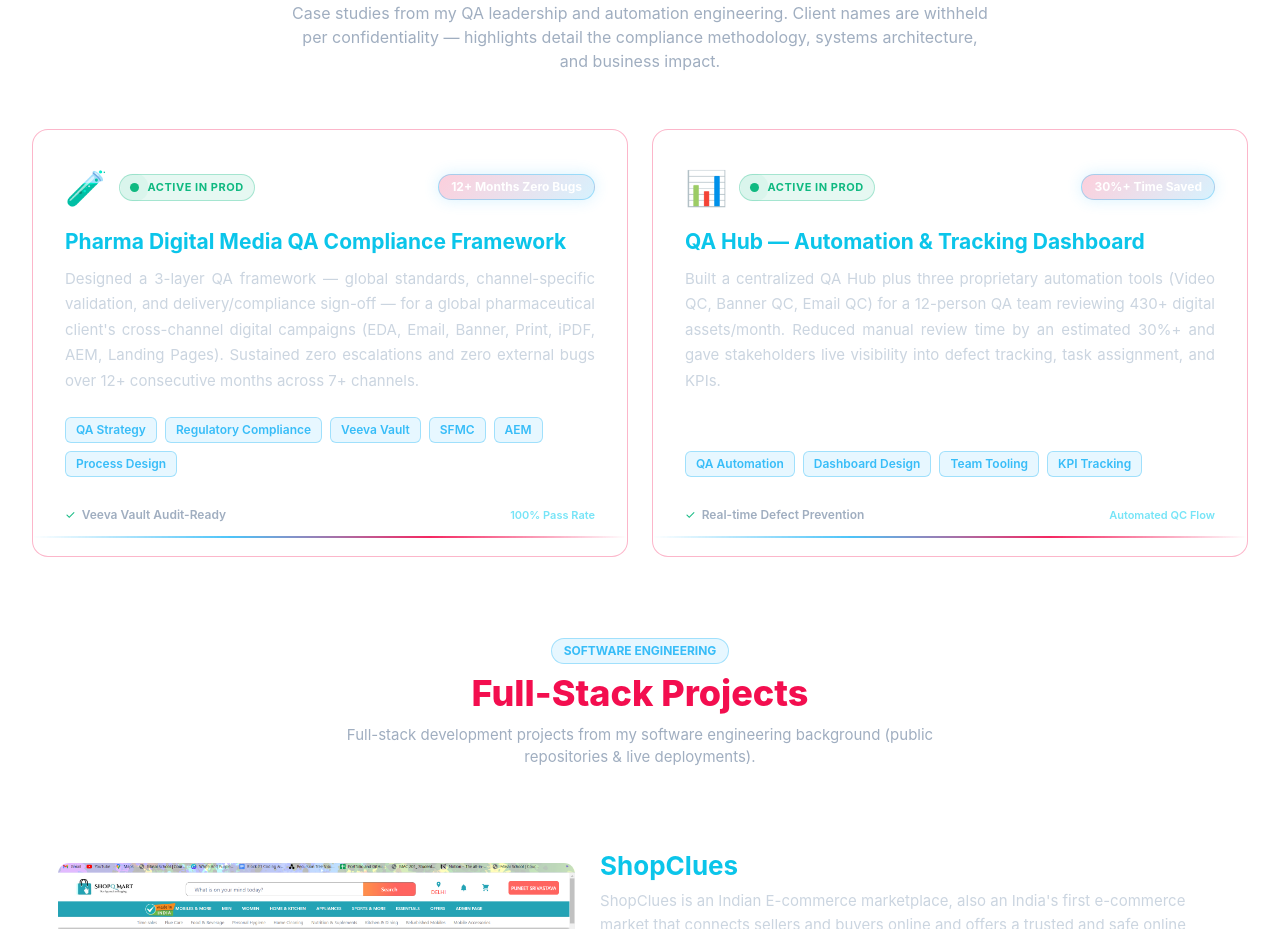
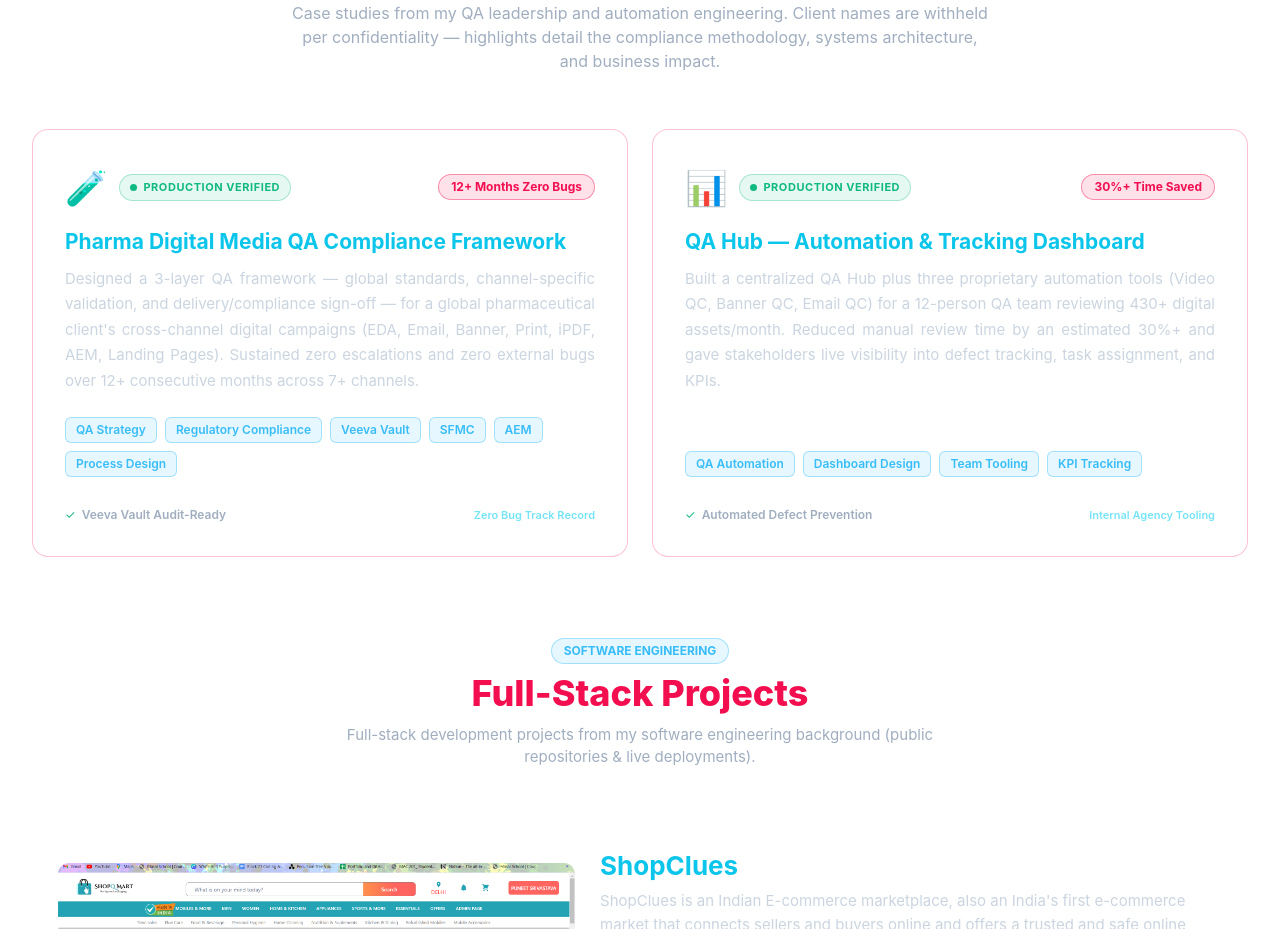
Before and after one commit to CodexPuneet/CodexPuneet.github.io, a React (Create React App) app: page / in a window 1280 px wide. Shown: the part 7980-8909 px from the top of the page. Built offline with nearby package versions, Linux system fonts and the light colour scheme.

Commit message:
Remove distracting laser scanner and radar pulse from testing cards; replace with clean executive styling

```diff
--- a/src/Pages/Home.css
+++ b/src/Pages/Home.css
@@ -164,98 +164,44 @@
   color: #38bdf8;
 }
 
-/* QA & Testing Interactive Animations */
-.qa-card-animated {
+/* QA & Testing Executive Cards */
+.qa-card-refined {
   position: relative;
-  overflow: hidden;
-  transition: all 0.4s cubic-bezier(0.4, 0, 0.2, 1);
+  background: rgba(255, 255, 255, 0.03);
+  backdrop-filter: blur(16px);
+  -webkit-backdrop-filter: blur(16px);
+  border: 1px solid rgba(243, 14, 79, 0.25);
+  border-radius: 20px;
+  transition: all 0.35s cubic-bezier(0.4, 0, 0.2, 1);
 }
 
-.qa-card-animated::before {
-  content: '';
-  position: absolute;
-  top: 0;
-  left: -150%;
-  width: 100%;
-  height: 100%;
-  background: linear-gradient(
-    90deg,
-    transparent 0%,
-    rgba(56, 189, 248, 0.08) 50%,
-    rgba(243, 14, 79, 0.1) 80%,
-    transparent 100%
-  );
-  transform: skewX(-25deg);
-  pointer-events: none;
-  transition: left 0.75s ease;
+.qa-card-refined:hover {
+  transform: translateY(-5px);
+  border-color: rgba(56, 189, 248, 0.6);
+  box-shadow: 0 16px 36px -10px rgba(56, 189, 248, 0.25), 0 0 20px rgba(243, 14, 79, 0.15);
 }
 
-.qa-card-animated:hover::before {
-  left: 200%;
+.qa-status-pill {
+  display: inline-flex;
+  align-items: center;
+  gap: 6px;
+  padding: 4px 10px;
+  border-radius: 9999px;
+  background: rgba(16, 185, 129, 0.1);
+  border: 1px solid rgba(16, 185, 129, 0.3);
+  font-size: 11px;
+  font-weight: 700;
+  color: #10b981;
+  letter-spacing: 0.05em;
 }
 
-.qa-scan-line {
-  position: absolute;
-  top: 0;
-  left: 0;
-  right: 0;
-  height: 2px;
-  background: linear-gradient(90deg, transparent, #38bdf8, #f30e4f, transparent);
-  animation: qa__scan 4s cubic-bezier(0.4, 0, 0.2, 1) infinite;
-  opacity: 0.75;
+.qa-status-dot {
+  width: 7px;
+  height: 7px;
+  border-radius: 50%;
+  background-color: #10b981;
 }
 
-@keyframes qa__scan {
-  0% {
-    top: 0%;
-    opacity: 0;
-  }
-  15% {
-    opacity: 0.9;
-  }
-  85% {
-    opacity: 0.9;
-  }
-  100% {
-    top: 100%;
-    opacity: 0;
-  }
-}
-
-.qa-radar-pulse {
-  display: inline-block;
-  width: 9px;
-  height: 9px;
-  border-radius: 50%;
-  background-color: #10b981;
-  box-shadow: 0 0 0 0 rgba(16, 185, 129, 0.7);
-  animation: radar__pulse 2s infinite;
-}
-
-@keyframes radar__pulse {
-  0% {
-    box-shadow: 0 0 0 0 rgba(16, 185, 129, 0.7);
-  }
-  70% {
-    box-shadow: 0 0 0 10px rgba(16, 185, 129, 0);
-  }
-  100% {
-    box-shadow: 0 0 0 0 rgba(16, 185, 129, 0);
-  }
-}
-
-.qa-metric-badge {
-  background: linear-gradient(135deg, rgba(243, 14, 79, 0.2), rgba(56, 189, 248, 0.2));
-  border: 1px solid rgba(56, 189, 248, 0.4);
-  box-shadow: 0 0 15px rgba(56, 189, 248, 0.2);
-  transition: all 0.3s ease;
-}
-
-.qa-card-animated:hover .qa-metric-badge {
-  box-shadow: 0 0 25px rgba(243, 14, 79, 0.4);
-  border-color: #f30e4f;
-  transform: scale(1.05);
-}
 
 /* Skills & Tools Interactive Animation */
 .skill-card-animated {
--- a/src/Pages/Project.jsx
+++ b/src/Pages/Project.jsx
@@ -199,37 +199,30 @@
         {caseStudies.map((cs, idx) => (
           <MotionBox
             key={cs.id}
-            initial={{ opacity: 0, y: 24 }}
+            initial={{ opacity: 0, y: 20 }}
             whileInView={{ opacity: 1, y: 0 }}
             viewport={{ once: true }}
-            transition={{ duration: 0.5, delay: idx * 0.15 }}
+            transition={{ duration: 0.5, delay: idx * 0.12 }}
             p={{ base: 6, md: 8 }}
             borderRadius="2xl"
-            className="glass-card qa-card-animated"
-            border="1px solid"
-            borderColor="rgba(243, 14, 79, 0.3)"
+            className="qa-card-refined"
             position="relative"
             display="flex"
             flexDirection="column"
             justifyContent="space-between"
           >
-            {/* Animated QA Scanner Laser Beam */}
-            <Box className="qa-scan-line" />
-
             <Box>
-              {/* Header Telemetry Row */}
+              {/* Header Row */}
               <Flex justify="space-between" align="center" mb={4}>
                 <Flex align="center" gap={3}>
                   <Text fontSize="34px">{cs.icon}</Text>
-                  <HStack spacing={2} px={2.5} py={1} borderRadius="full" bg="rgba(16, 185, 129, 0.1)" border="1px solid rgba(16, 185, 129, 0.3)">
-                    <span className="qa-radar-pulse" />
-                    <Text fontSize="11px" fontWeight={700} color="#10b981" letterSpacing="wider">
-                      ACTIVE IN PROD
-                    </Text>
-                  </HStack>
+                  <span className="qa-status-pill">
+                    <span className="qa-status-dot" />
+                    PRODUCTION VERIFIED
+                  </span>
                 </Flex>
 
-                <span className="qa-metric-badge px-3 py-1 rounded-full text-xs font-bold text-white">
+                <span className="badge-accent px-3 py-1 rounded-full text-xs font-bold">
                   {cs.metric}
                 </span>
               </Flex>
@@ -243,7 +236,7 @@
               </Text>
             </Box>
 
-            {/* Tags & Validation Checklist */}
+            {/* Tags & Summary */}
             <Box>
               <Flex wrap="wrap" gap={2} mb={4}>
                 {cs.tags.map((tag, i) => (
@@ -256,7 +249,6 @@
                 ))}
               </Flex>
 
-              {/* Automated QA Checklist Pill */}
               <Flex
                 align="center"
                 justify="space-between"
@@ -268,10 +260,10 @@
               >
                 <HStack spacing={1.5}>
                   <Text color="#10b981">✓</Text>
-                  <Text fontWeight={600}>{idx === 0 ? 'Veeva Vault Audit-Ready' : 'Real-time Defect Prevention'}</Text>
+                  <Text fontWeight={600}>{idx === 0 ? 'Veeva Vault Audit-Ready' : 'Automated Defect Prevention'}</Text>
                 </HStack>
                 <Text fontSize="11px" color="cyan.300" fontWeight={600}>
-                  {idx === 0 ? '100% Pass Rate' : 'Automated QC Flow'}
+                  {idx === 0 ? 'Zero Bug Track Record' : 'Internal Agency Tooling'}
                 </Text>
               </Flex>
             </Box>
```
